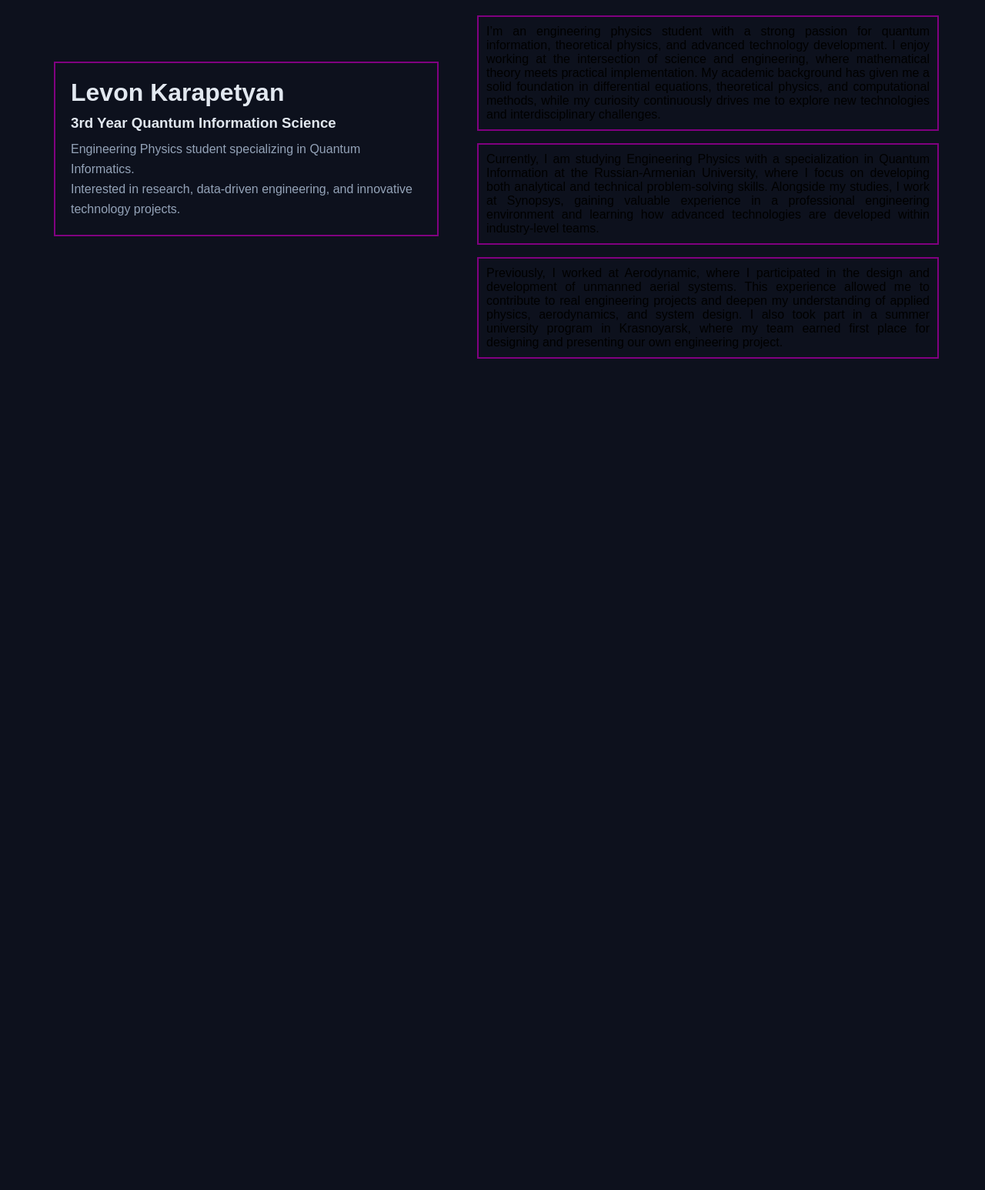
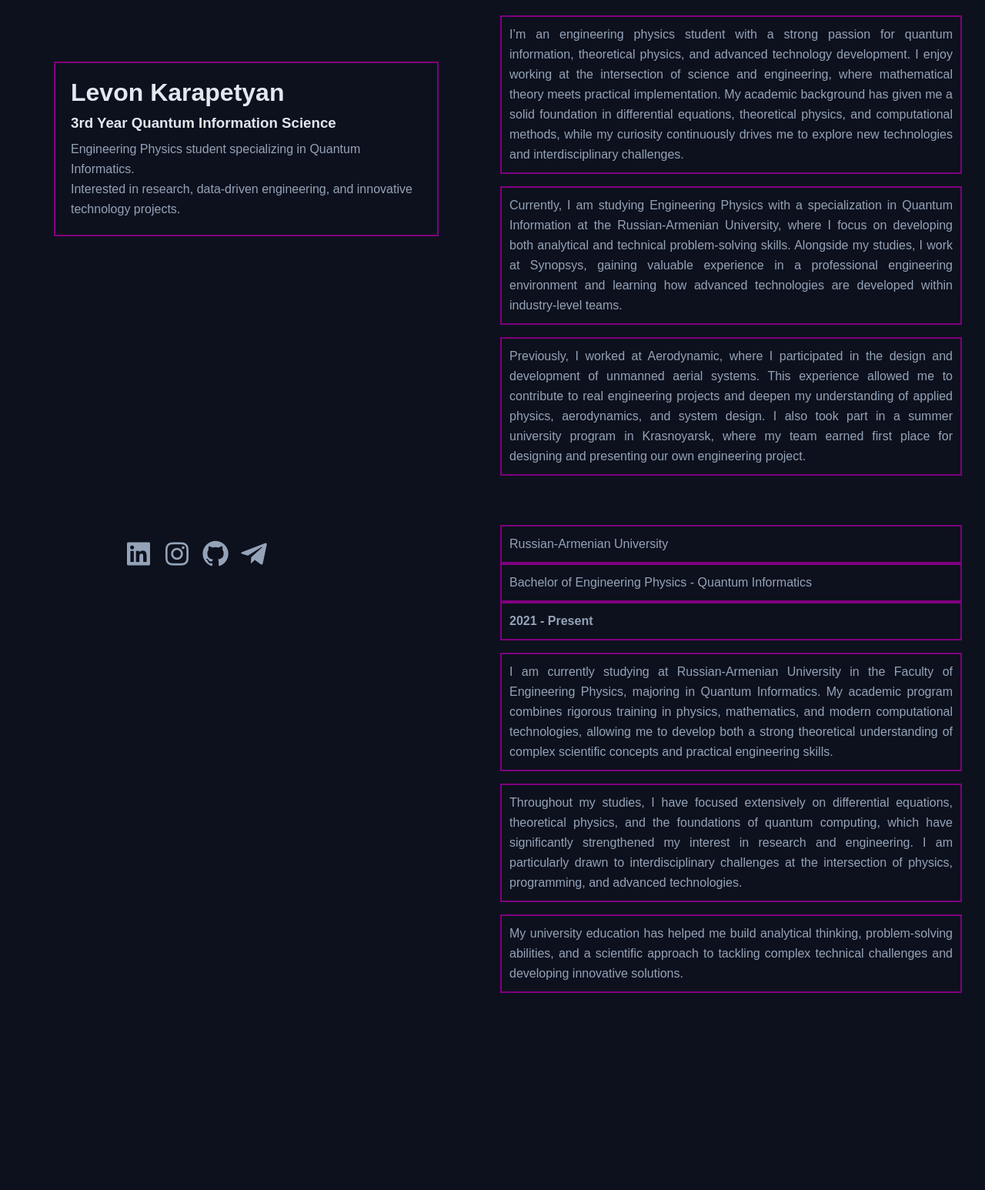
Before and after one commit to levonkarapetyann/Biography, a Flask app: template templates/levon_wiki.html in a window 1280 px wide. Shown: the top 1546 px of the page at 77% size. Run offline with Flask 3, Linux system fonts and the light colour scheme; the template is opened without the code that fills it, so the values that code supplies are empty.

Commit message:
Update site

```diff
--- a/templates/levon_wiki.html
+++ b/templates/levon_wiki.html
@@ -5,20 +5,46 @@ Levon Karapetyan
 {% endblock %}
 
 {% block stylesheet %}
+<link href='https://unpkg.com/boxicons@2.1.4/css/boxicons.min.css' rel='stylesheet'>
 <link rel="stylesheet" href="{{ url_for('static', filename='css/levon_wiki.css') }}">
 {% endblock %}
 
 {% block body %}
+<div class="cursor"></div>
+<div class="fix-icon">
+   <a href="https://www.linkedin.com/in/levon-karapetyan-a42b731a4/" target="_blank"><i class='bx bxl-linkedin-square'></i></a>
+   <a href="https://www.instagram.com/lyov._333/" target="_blank"><i class='bx bxl-instagram' ></a></i>
+   <a href="https://github.com/levonkarapetyann" target="_blamk"><i class='bx bxl-github' ></a></i>
+   <a href="https://t.me/@lyovkarapetyan" target="_blank"><i class='bx bxl-telegram' ></a></i>
+</div>
 <div class="main">
    <div class="fix">
        <h1>Levon Karapetyan</h1>
        <h3>3rd Year Quantum Information Science</h3>
        <p>Engineering Physics student specializing in Quantum Informatics.<br>Interested in research, data-driven engineering, and innovative technology projects.</p>
    </div>
-   <div class="about-text">
-      <p class="about1">I’m an engineering physics student with a strong passion for quantum information, theoretical physics, and advanced technology development. I enjoy working at the intersection of science and engineering, where mathematical theory meets practical implementation. My academic background has given me a solid foundation in differential equations, theoretical physics, and computational methods, while my curiosity continuously drives me to explore new technologies and interdisciplinary challenges.</p>
-      <p class="about2">Currently, I am studying Engineering Physics with a specialization in Quantum Information at the Russian-Armenian University, where I focus on developing both analytical and technical problem-solving skills. Alongside my studies, I work at Synopsys, gaining valuable experience in a professional engineering environment and learning how advanced technologies are developed within industry-level teams.</p>
-      <p class="about3">Previously, I worked at Aerodynamic, where I participated in the design and development of unmanned aerial systems. This experience allowed me to contribute to real engineering projects and deepen my understanding of applied physics, aerodynamics, and system design. I also took part in a summer university program in Krasnoyarsk, where my team earned first place for designing and presenting our own engineering project.</p>
+   <div class="scroll">
+      <div class="about">
+          <p class="about1">I’m an engineering physics student with a strong passion for quantum information, theoretical physics, and advanced technology development. I enjoy working at the intersection of science and engineering, where mathematical theory meets practical implementation. My academic background has given me a solid foundation in differential equations, theoretical physics, and computational methods, while my curiosity continuously drives me to explore new technologies and interdisciplinary challenges.</p>
+          <p class="about2">Currently, I am studying Engineering Physics with a specialization in Quantum Information at the Russian-Armenian University, where I focus on developing both analytical and technical problem-solving skills. Alongside my studies, I work at Synopsys, gaining valuable experience in a professional engineering environment and learning how advanced technologies are developed within industry-level teams.</p>
+          <p class="about3">Previously, I worked at Aerodynamic, where I participated in the design and development of unmanned aerial systems. This experience allowed me to contribute to real engineering projects and deepen my understanding of applied physics, aerodynamics, and system design. I also took part in a summer university program in Krasnoyarsk, where my team earned first place for designing and presenting our own engineering project.</p>
+      </div>
+      <div class="study">
+         <p class="study1">Russian-Armenian University</p>
+         <p class="study2">Bachelor of Engineering Physics - Quantum Informatics</p>
+         <p class="study3"><b>2021 - Present</b></p>
+         <p class="about-study1">I am currently studying at Russian-Armenian University in the Faculty of Engineering Physics, majoring in Quantum Informatics. My academic program combines rigorous training in physics, mathematics, and modern computational technologies, allowing me to develop both a strong theoretical understanding of complex scientific concepts and practical engineering skills.
+         <p class="about-study2">Throughout my studies, I have focused extensively on differential equations, theoretical physics, and the foundations of quantum computing, which have significantly strengthened my interest in research and engineering. I am particularly drawn to interdisciplinary challenges at the intersection of physics, programming, and advanced technologies.</p>
+         <p class="about-study3">My university education has helped me build analytical thinking, problem-solving abilities, and a scientific approach to tackling complex technical challenges and developing innovative solutions.</p>
+      </div>
    </div>
 </div>
 {% endblock %}
+
+{% block script %}
+<script>document.addEventListener('mousemove', (e) => {
+    const el = document.querySelector('.cursor');
+    el.style.setProperty('--x', e.clientX + 'px');
+    el.style.setProperty('--y', e.clientY + 'px');
+});</script>
+{% endblock %}
```
